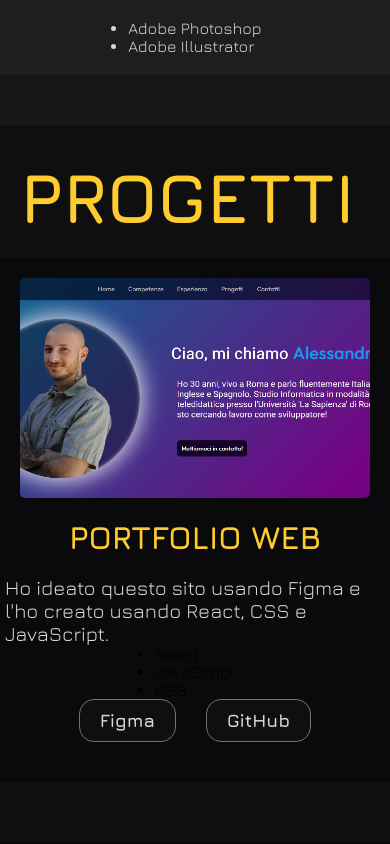
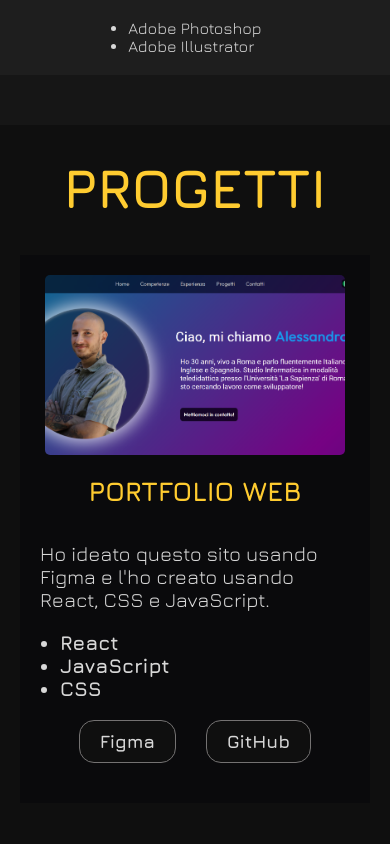
Before and after one commit to ale70029/portoflio_website, a React (Vite) app: page / in a window 390 px wide. Shown: the part 6260-7104 px from the top of the page. Built offline with nearby package versions, Linux system fonts and the light colour scheme.

Commit message:
projects 3.0 mobile

```diff
--- a/src/components/Projects/ProjectCard.jsx
+++ /dev/null
@@ -1,41 +0,0 @@
-import React,{useContext} from 'react'
-import { getImageUrl } from '../../utils'
-import styles from "./ProjectCard.module.css"
-import LangContext from "../../LanguageContext";
-
-export const ProjectCard = ({project}) => {
-    const { lang, setLang } = useContext(LangContext);
-    return(
-        <div className={styles.container}>
-
-            <img src={getImageUrl(project.imageSrc)}
-                alt={project.title[lang]}
-                className={styles.image}
-            />
-
-            <h3 className={styles.title}>{project.title[lang]}</h3>
-            <p className={styles.description}>{project.description[lang]}</p>
-
-            <ul className={styles.skills}>{project.skills.map((skill,id) =>{
-                return(
-                    <li key={id} className={styles.skill}>
-                        {skill}
-                    </li>
-                )
-                })}
-            </ul>
-
-            <div className={styles.links}>
-                <ul className={styles.links}>{Object.entries(project.links).map(([key,link]) =>{
-                    return(
-                    <li >
-                        <a className={styles.link} href={link}>{key}</a>
-                    </li>
-                    )
-                    })}
-                </ul>
-            </div>
-
-        </div>
-    )
-};
--- a/src/components/Projects/ProjectCard.module.css
+++ /dev/null
@@ -1,96 +0,0 @@
-@import "../../vars.css";
-
-.container {
-    display: flex;
-    flex-direction: column;
-    align-items: center;
-    justify-content: space-between;
-    gap: 20px;
-    padding: 24px;
-    width: 400px;
-    margin-bottom: 30px;
-
-    color: var(--text);
-    backdrop-filter: blur(16px) saturate(180%);
-    -webkit-backdrop-filter: blur(16px) saturate(180%);
-    background-color: var(--glass);
-    border-radius: 12px;
-    border: 1px solid rgba(255, 255, 255, 0.125);
-}
-
-.image{
-    margin-bottom: 26px;
-    border-radius: 15px;
-    max-width: 90%;
-}
-
-.title{
-    font-size: 25px;
-    font-weight: 700;
-    color: var(--glow);
-}
-
-.description {
-    margin-top: 6px;
-    font-size: 25px;
-    font-weight: 400;
-}
-
-.skills{
-    width: 100%;
-    margin-top: 14px;
-    display: flex;
-    flex-direction: column;
-    align-items: center;
-    justify-content: center;
-    gap: 6px;
-    list-style: none;
-
-}
-
-.skill {
-    font-size: 25px;
-    font-weight: 400;
-    border-radius: 100px;
-
-    padding: 2px 22px;
-    background: var(--bg-secondary);
-
-}
-
-.links {
-    width: 100%;
-    display: flex;
-    justify-content: space-around;
-    list-style: none;
-}
-
-.link{
-    text-decoration: none;
-    color: var(--text);
-    font-size: 30px;
-    font-weight: 600;
-    padding: 1px 22px;
-
-    backdrop-filter: blur(16px) saturate(180%);
-    -webkit-backdrop-filter: blur(16px) saturate(180%);
-    background-color: #dcdcdc3f;
-    border-radius: 12px;
-    border: 1px solid rgba(255, 255, 255, 0.125);
-}
-
-.link:hover{
-    color: var(--glow);
-    box-shadow: 0 0 5px 2px var(--glow);
-}
-
-@media screen and (max-width:830px) {
-
-    .links{
-        flex-direction: column;
-        justify-content: space-between;
-        align-items: center;
-        gap: 15px;
-        margin-top: 0px;
-    }
-}
--- a/src/components/Projects/Projects.jsx
+++ b/src/components/Projects/Projects.jsx
@@ -2,12 +2,8 @@ import React,{useContext} from 'react'
 import projects from "../../data/projects.json"
 import {text} from "../../data/translation"
 import { getImageUrl } from '../../utils'
-import { ProjectCard } from './ProjectCard'
 import styles from "./Projects.module.css"
 import LangContext from "../../LanguageContext";
-
-
-
 
 export const Projects = () => {
   const { lang, setLang } = useContext(LangContext);
@@ -21,7 +17,7 @@ export const Projects = () => {
                     <img src={getImageUrl(project.imageSrc)} alt={project.title[lang]}/>
                     <h1>{project.title[lang]}</h1>
                     <p>{project.description[lang]}</p>
-                    <ul className={styles.itemSkills}>{project.skills.map((skill,id) =>{
+                    <ul className={styles.skills}>{project.skills.map((skill,id) =>{
                         return(
                           <li>{skill}</li>
                         )})}
--- a/src/components/Projects/Projects.module.css
+++ b/src/components/Projects/Projects.module.css
@@ -42,7 +42,6 @@
         height: 220px;
         object-fit: cover;
         border-radius: 5px;
-
     }
 
     h1{
@@ -61,6 +60,14 @@
         justify-content: space-between;
     }
 
+    .skills{
+        color: var(--text);
+        font-size: 20px;
+        font-weight: bold;
+
+        padding: 20px;
+        align-self: flex-start;
+    }
 
     .links{
         display: flex;
@@ -89,6 +96,38 @@
 
         }
     }
+}
+
+/* MOBILE */
+
+@media screen and (max-width:830px) {
+    .projects{
+        display: flex;
+        flex-direction: column;
+
+        h1{
+            font-size: 55px;
+            align-self: center;
+            margin-bottom: 35px;
+        }
+    }
+    .items{
+        display: flex;
+        flex-direction: column;
+        align-items: center;
+    }
+    .item{
+        width: 350px;
+        height: auto;
+        img{
+            width: 300px;
+            height: 180px;
+        }
+        h1{
+            font-size: 27px;
+        }
+    }
+
 }
 /* .container {
     width: 90vw;
--- a/src/data/projects.json
+++ b/src/data/projects.json
@@ -57,22 +57,5 @@
       "links": {
          "GitHub": "https://github.com/ale70029/Epicode-Projects"
       }
-    },
-    {
-      "title":
-        {
-          "it":"Tutela - Manutenzione veicoli",
-          "en":"Tutela - Vehicle maintenance",
-          "es":"Tutela - Mantenimiento de vehículos"
-        },
-      "description":
-        {
-          "it":"Sto sviluppando un'applicazione per gestire la manutenzione dei veicoli.",
-          "en":"I'm developing an android app to manage vehicle maintenance.",
-          "es":"Estoy desarrollando una aplicación para gestionar el mantenimiento de vehículos."
-        },
-      "imageSrc": "projects/tutela.png",
-      "skills": ["Java"],
-      "links": {}
     }
   ]
```
